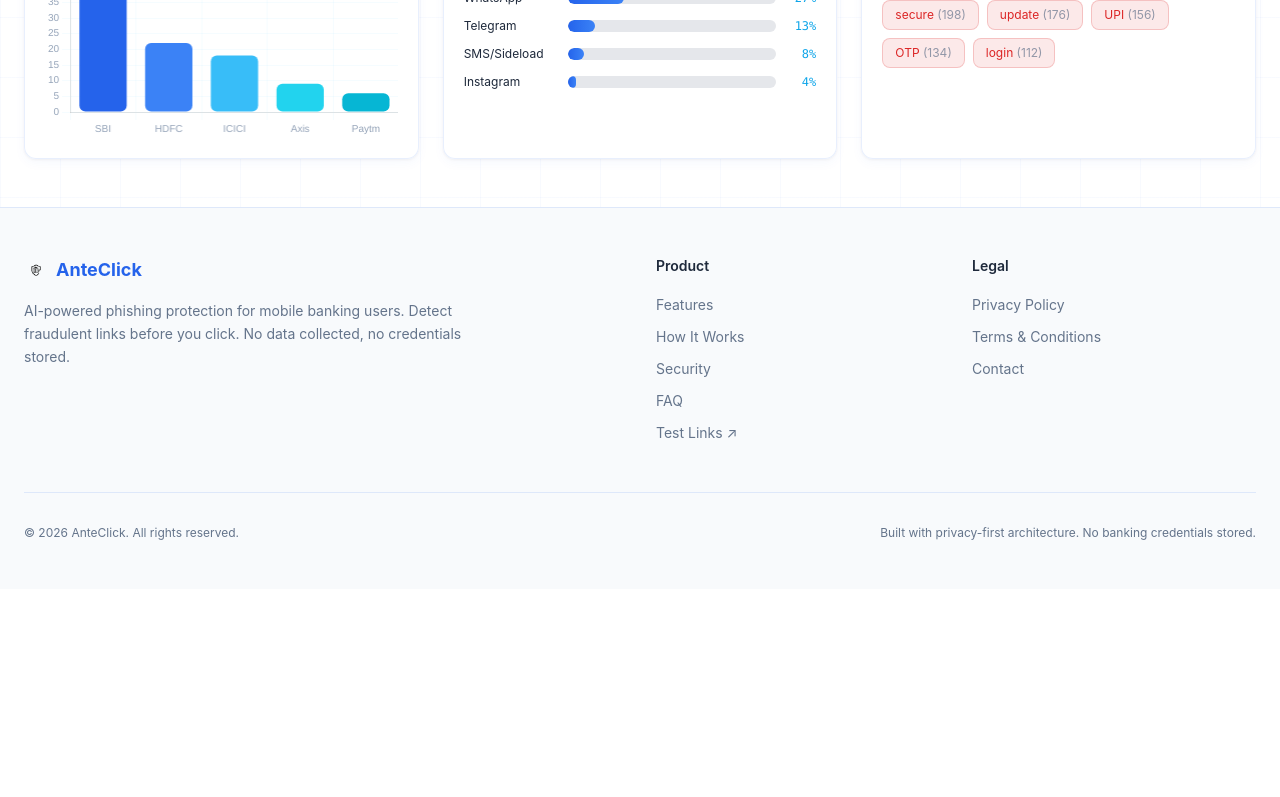
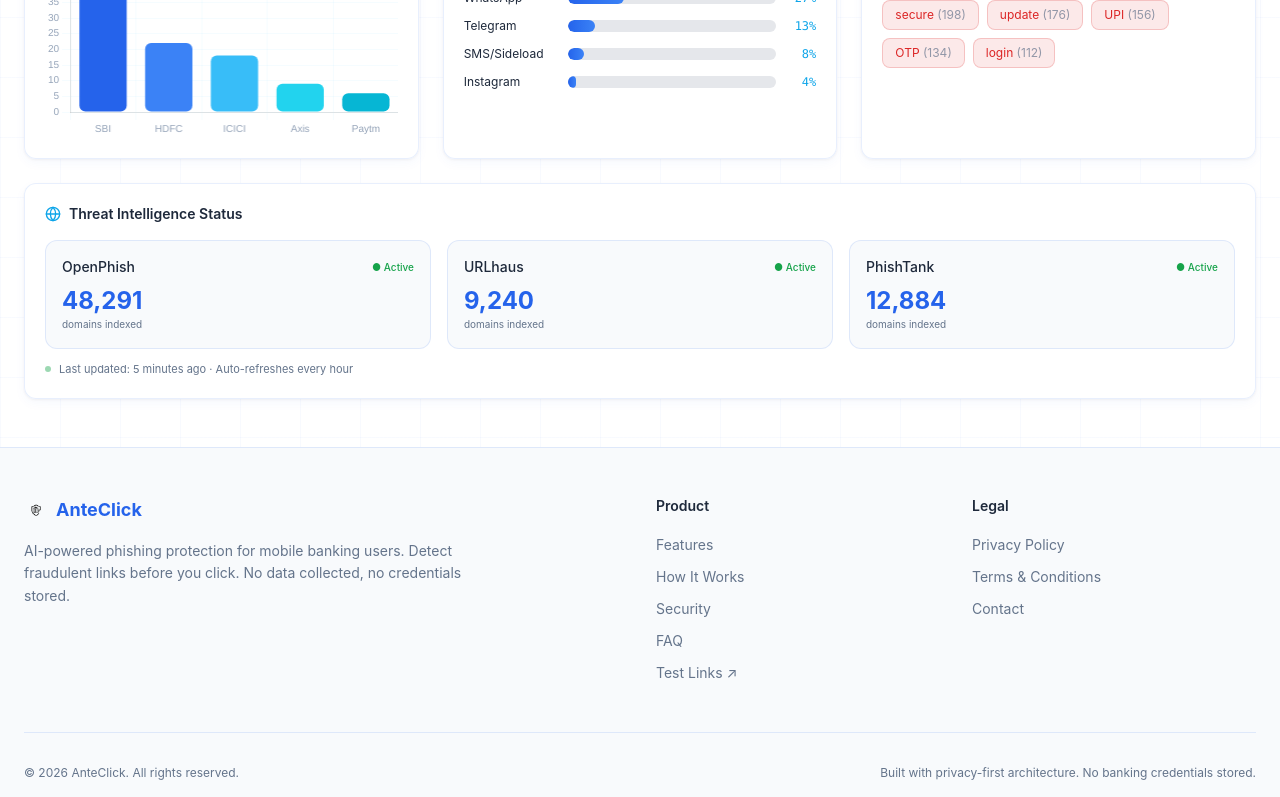
Before and after one commit to Sukesh-Periyasamy/sbi, a React (Vite) app in the folder web/: page /dashboard in a window 1280 px wide. Shown: the part 1183-1980 px from the top of the page. Before the commit the page ends 1772 px from the top, so only its background shows below. Built offline with nearby package versions, Linux system fonts and the light colour scheme.

Commit message:
feat: add Threat Intelligence Status card to dashboard

```diff
--- a/web/src/pages/Dashboard.jsx
+++ b/web/src/pages/Dashboard.jsx
@@ -529,6 +529,49 @@
               ))}
             </div>
           </motion.div>
+
+          {/* Threat Intelligence Feeds */}
+          <motion.div
+            initial={{ opacity: 0, y: 30 }}
+            animate={{ opacity: 1, y: 0 }}
+            transition={{ delay: 1 }}
+            className="lg:col-span-3 glass-card rounded-xl p-5"
+          >
+            <h3 className="text-text font-semibold text-sm flex items-center gap-2 mb-4">
+              <Globe className="w-4 h-4 text-cyan" />
+              Threat Intelligence Status
+            </h3>
+            <div className="grid grid-cols-1 sm:grid-cols-3 gap-4">
+              {[
+                { name: 'OpenPhish', domains: '48,291', status: 'Active', color: 'text-success' },
+                { name: 'URLhaus', domains: '9,240', status: 'Active', color: 'text-success' },
+                { name: 'PhishTank', domains: '12,884', status: 'Active', color: 'text-success' },
+              ].map((feed, i) => (
+                <motion.div
+                  key={feed.name}
+                  initial={{ opacity: 0, scale: 0.9 }}
+                  animate={{ opacity: 1, scale: 1 }}
+                  transition={{ delay: 1.1 + i * 0.1 }}
+                  className="p-4 bg-navy-light rounded-xl border border-glass-border"
+                >
+                  <div className="flex items-center justify-between mb-2">
+                    <span className="text-text font-medium text-sm">{feed.name}</span>
+                    <span className={`text-[10px] ${feed.color} font-medium`}>● {feed.status}</span>
+                  </div>
+                  <div className="text-2xl font-bold text-blue">{feed.domains}</div>
+                  <div className="text-[10px] text-text-muted">domains indexed</div>
+                </motion.div>
+              ))}
+            </div>
+            <div className="mt-3 flex items-center gap-2 text-[11px] text-text-muted">
+              <motion.div
+                animate={{ opacity: [0.4, 1, 0.4] }}
+                transition={{ repeat: Infinity, duration: 2 }}
+                className="w-1.5 h-1.5 rounded-full bg-success"
+              />
+              Last updated: 5 minutes ago · Auto-refreshes every hour
+            </div>
+          </motion.div>
         </div>
       </div>
     </main>
```
